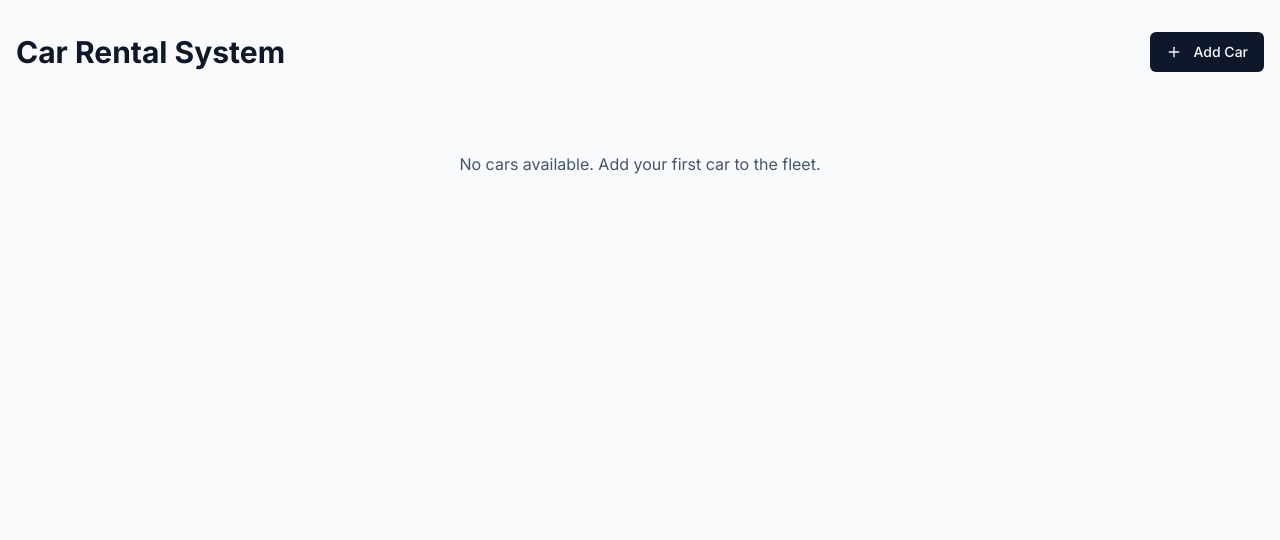
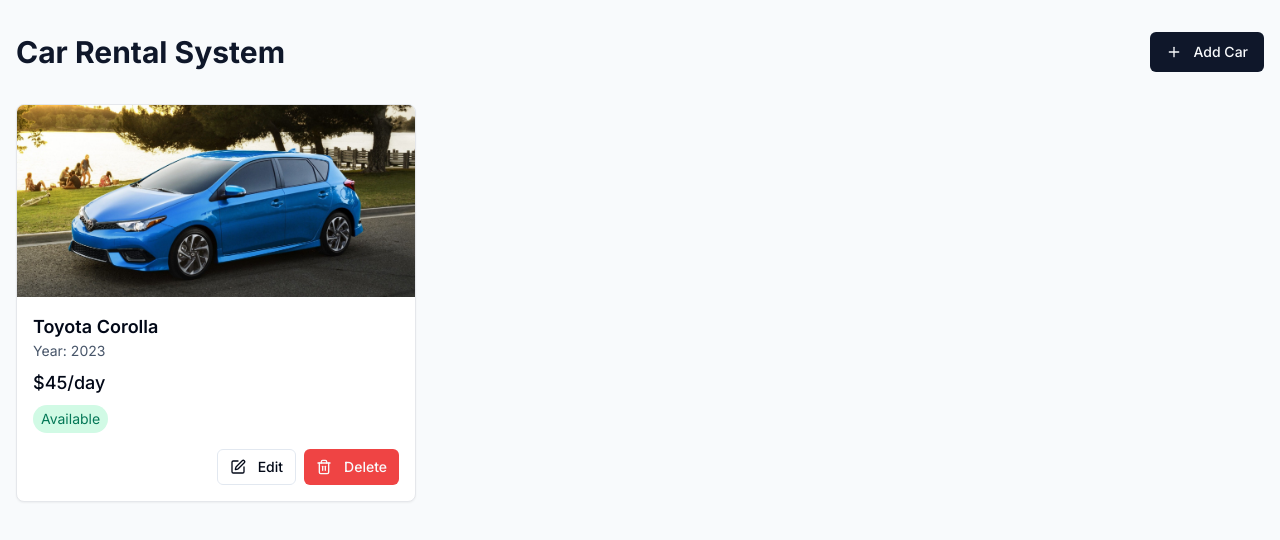
Before and after one commit to Shankramma8088/car-Rental-application, a React (Vite) app: page / in a window 1280 px wide. Shown: the top 540 px of the page. Built offline with nearby package versions, Linux system fonts and the light colour scheme.

Commit message:
Add car image to card
Adds a photo to the car card component.

```diff
--- a/src/pages/Index.tsx
+++ b/src/pages/Index.tsx
@@ -18,7 +18,17 @@ import {
 import { useToast } from "@/components/ui/use-toast";
 
 const Index = () => {
-  const [cars, setCars] = useState<Car[]>([]);
+  const [cars, setCars] = useState<Car[]>([
+    {
+      id: "1",
+      make: "Toyota",
+      model: "Corolla",
+      year: 2023,
+      price: 45,
+      available: true,
+      imageUrl: "/lovable-uploads/242f0fea-e9b7-4ab1-a93b-58b7db4a21bf.png"
+    }
+  ]);
   const [isAddingCar, setIsAddingCar] = useState(false);
   const [editingCar, setEditingCar] = useState<Car | null>(null);
   const [deletingCar, setDeletingCar] = useState<Car | null>(null);
```
Also changed, not shown: public/lovable-uploads/242f0fea-e9b7-4ab1-a93b-58b7db4a21bf.png (added).
